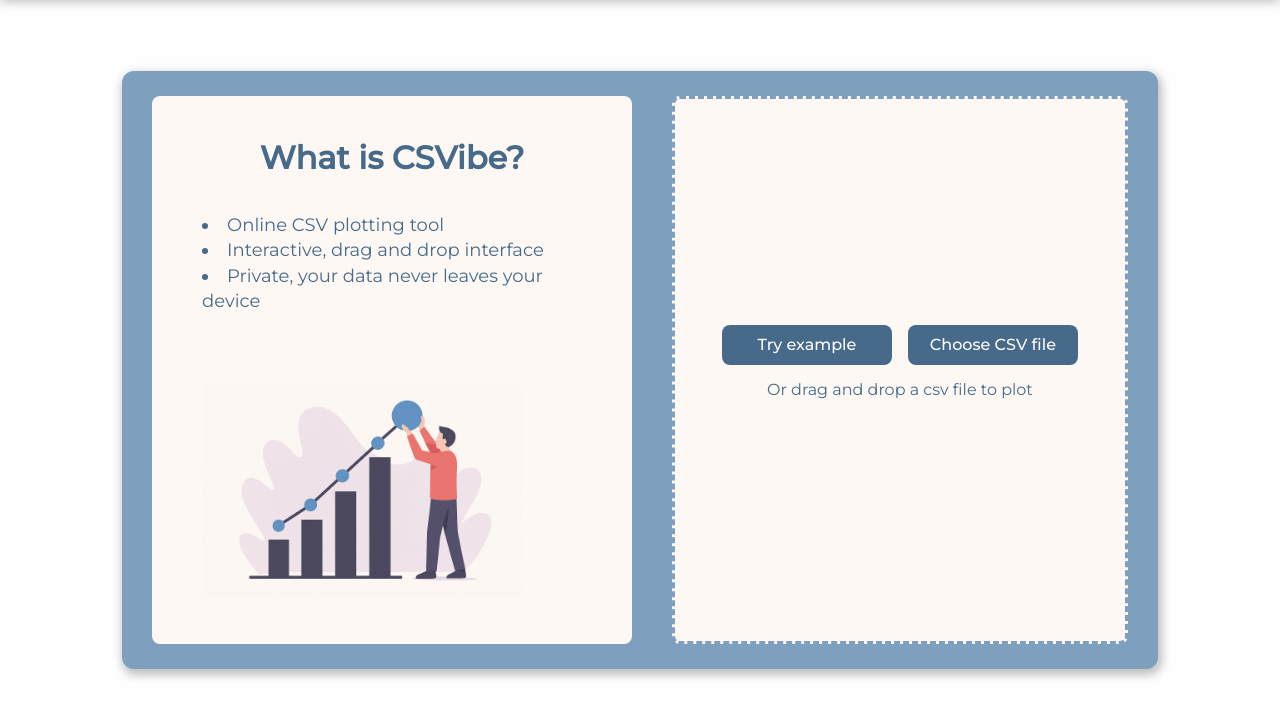
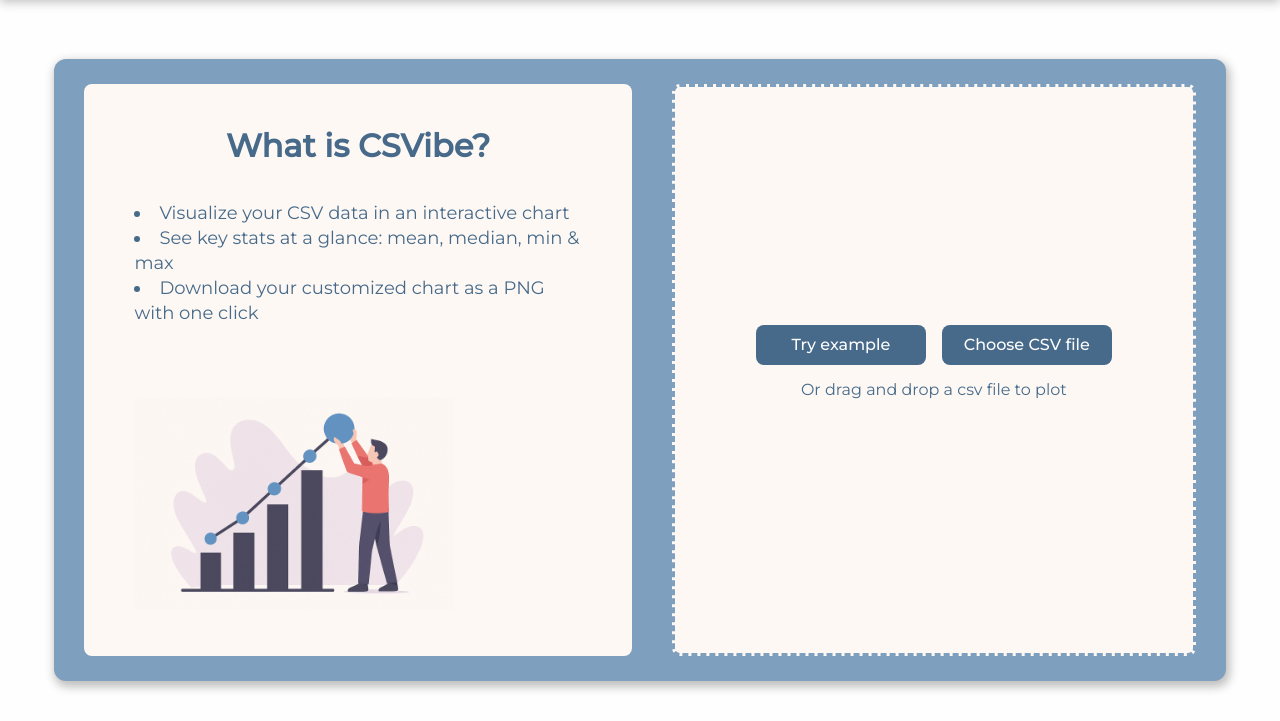
Before and after one commit to asphodel42/CSVibe, a Flask app: page / in a window 1280 px wide. Shown: the part 60-781 px from the top of the page. Run offline with Flask 3, Linux system fonts and the light colour scheme.

Commit message:
Update upload info section with enhanced feature descriptions

```diff
--- a/frontend/templates/index.html
+++ b/frontend/templates/index.html
@@ -13,9 +13,9 @@
         <div class="upload-info-text">
             <h2>What is CSVibe?</h2>
             <ul>
-                <li>Online CSV plotting tool</li>
-                <li>Interactive, drag and drop interface</li>
-                <li>Private, your data never leaves your device</li>
+                <li>Visualize your CSV data in an interactive chart</li>
+                <li>See key stats at a glance: mean, median, min & max</li>
+                <li>Download your customized chart as a PNG with one click</li>
             </ul>
         </div>
         <div class="upload-info-img">
```
